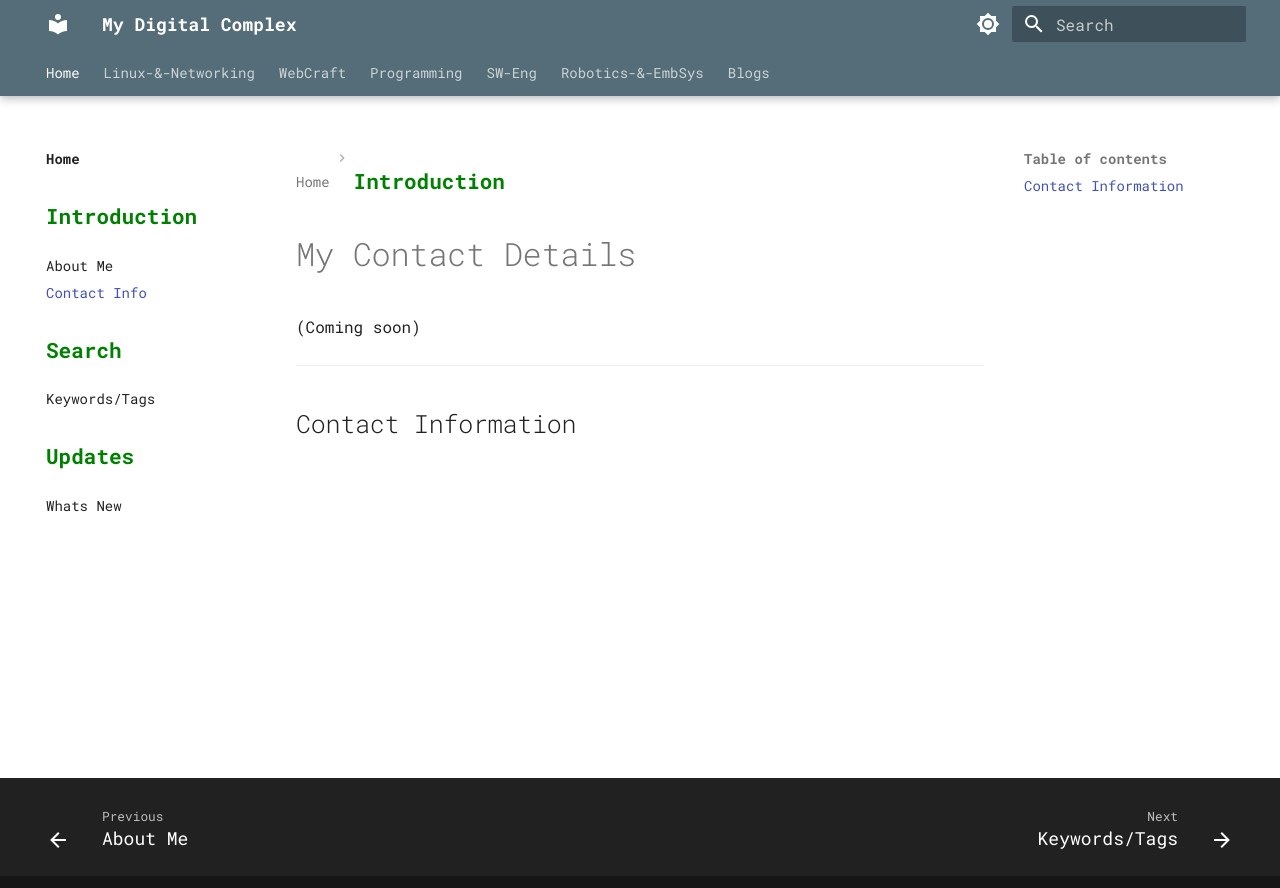
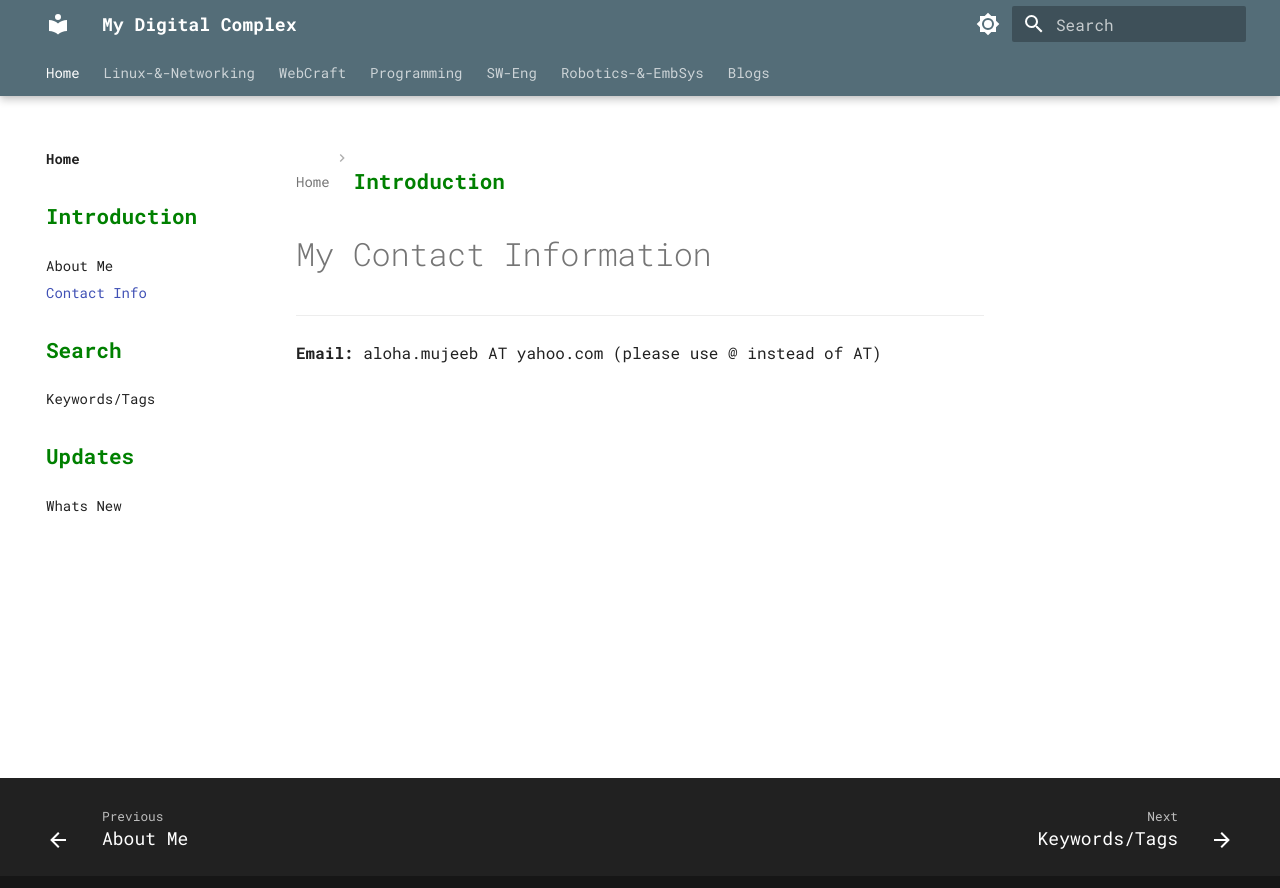
Before and after one commit to alohamujeeb/alohamujeeb.github.io, an MkDocs documentation site: the page built from docs/about/contact.md, in a window 1280 px wide. Shown: the top 888 px of the page. Built offline with MkDocs 1.6.1 and Material for MkDocs 9.7.7, drawn with Linux system fonts in a browser that asks for light colours.

Commit message:
contact info updated

```diff
--- a/docs/about/contact.md
+++ b/docs/about/contact.md
@@ -1,5 +1,5 @@
-# My Contact Details
-(Coming soon)
+# My Contact Information
 
 ---
-## Contact Information
+
+**Email:** aloha.mujeeb AT yahoo.com  (please use @ instead of AT)
```
